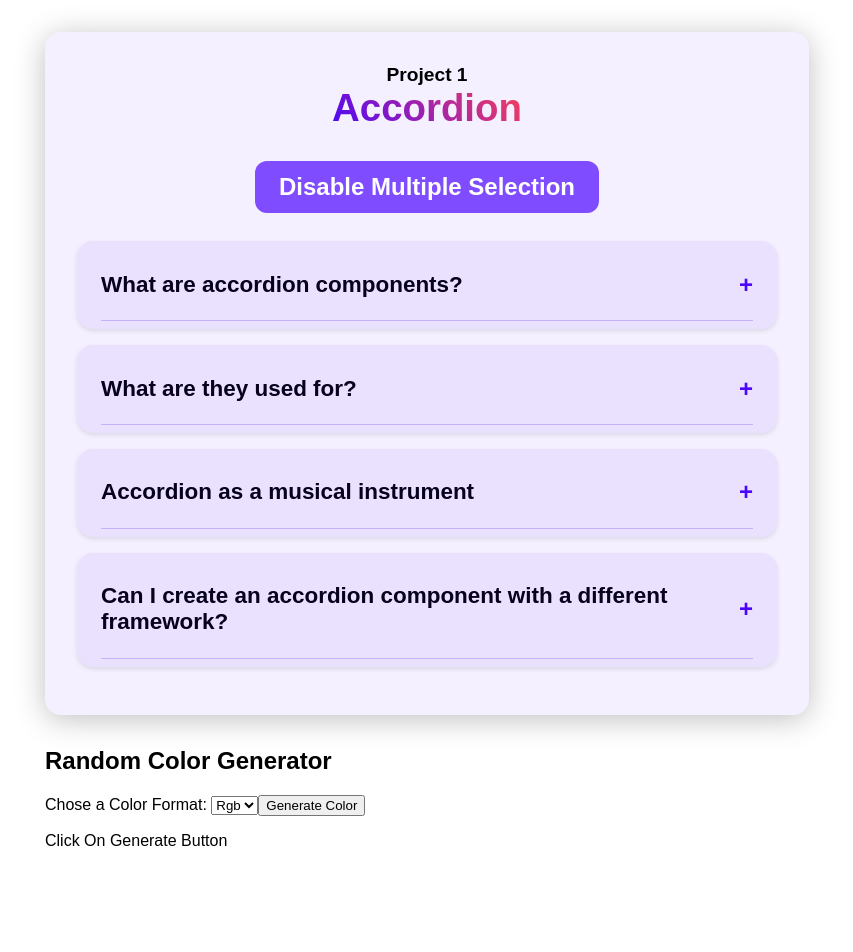
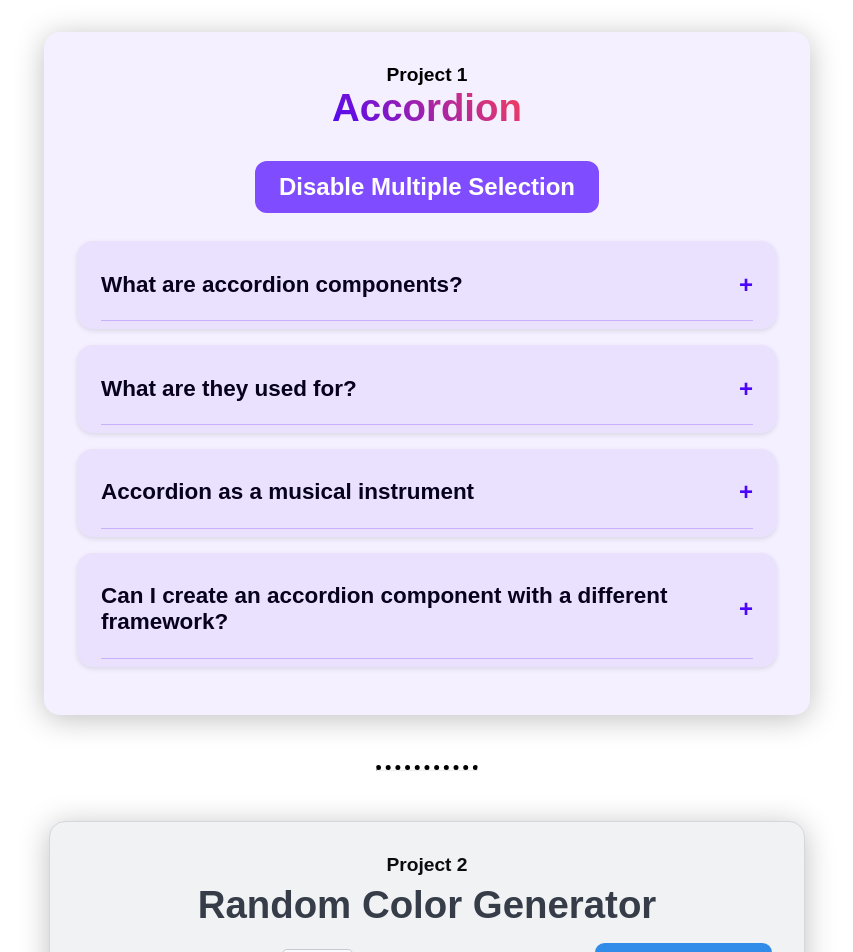
Before and after one commit to Shubham-567/React-Projects, a React app in the folder Small-Projects/: page / in a window 1280 px wide. Shown: the top 952 px of the page, without its empty margins (213-1066 px from the left). Before the commit the page ends 898 px from the top, so only its background shows below. Built offline with nearby package versions, Linux system fonts and the light colour scheme; the HTML template or start-up script is replaced by a standard one.

Commit message:
Added Css to Random Color Generator Component.

```diff
--- a/Small-Projects/src/App.jsx
+++ b/Small-Projects/src/App.jsx
@@ -6,6 +6,7 @@ function App() {
   return (
     <>
       <Accordion />
+      <hr />
       <RandomColorGenerator />
     </>
   )
--- /dev/null
+++ b/Small-Projects/src/Components/2-Random-Color-Generator/ColorGenerator.module.css
@@ -0,0 +1,113 @@
+/* Updated Wrapper Styles */
+.wrapper {
+  background-color: hsl(220, 15%, 95%);
+  padding: 2em;
+  margin: 2em auto;
+  width: 700px;
+  max-width: 90%;
+  border: 1px solid hsl(220, 15%, 85%);
+  border-radius: 1em;
+  box-shadow: 0 4px 30px rgba(0, 0, 0, 0.25);
+}
+
+.wrapper p,
+h2 {
+  text-align: center;
+}
+
+.wrapper > p {
+  font-size: 1.2rem;
+  font-weight: bold;
+  margin: 0;
+  text-align: center;
+  color: hsl(220, 15%, 5%);
+}
+
+.wrapper h2 {
+  font-size: 2.4rem;
+  margin: 0.2em 0 0.4em;
+  text-align: center;
+  color: hsl(220, 15%, 25%);
+}
+
+/* Controls Section */
+.controls {
+  display: flex;
+  justify-content: space-between;
+  align-items: center;
+  margin-top: 1em;
+}
+
+.controls label {
+  font-size: 1.2rem;
+  color: hsl(220, 15%, 30%);
+}
+
+.controls select {
+  font-size: 1rem;
+  padding: 0.4em 0.6em;
+  border: 1px solid hsl(220, 15%, 80%);
+  border-radius: 0.3em;
+  cursor: pointer;
+  background-color: hsl(220, 15%, 98%);
+  transition: border-color 0.2s ease, box-shadow 0.2s ease;
+}
+
+.controls select:focus {
+  outline: none;
+  border-color: hsl(210, 100%, 60%);
+  box-shadow: 0 0 4px hsl(210, 100%, 60%);
+}
+
+.controls button {
+  font-size: 1.2rem;
+  padding: 0.6em 1em;
+  border: none;
+  border-radius: 0.5em;
+  background-color: hsl(210, 80%, 55%);
+  color: white;
+  font-weight: bold;
+  cursor: pointer;
+  transition: background-color 0.3s ease, transform 0.2s ease,
+    box-shadow 0.2s ease;
+}
+
+.controls button:hover {
+  background-color: hsl(210, 80%, 45%);
+  transform: translateY(-3px);
+  box-shadow: 0 6px 12px rgba(0, 0, 0, 0.15);
+}
+
+.controls button:active {
+  transform: translateY(0);
+}
+
+/* Color Display Section */
+.color {
+  display: flex;
+  align-items: center;
+  justify-content: center;
+  margin: 1.5em 0;
+  width: 100%;
+  height: 150px;
+  background-color: hsl(290, 70%, 55%);
+  border: none;
+  border-radius: 1em;
+  transition: transform 0.5s ease, box-shadow 1s ease;
+}
+
+.color:hover {
+  transform: translateY(-3px);
+  box-shadow: 0 6px 12px rgba(0, 0, 0, 0.15);
+}
+
+.color p {
+  font-size: 1.4rem;
+  background-color: hsl(0, 0%, 100%);
+  color: hsl(220, 15%, 35%);
+  padding: 0.6em 1.2em;
+  border: 1px solid hsl(0, 0%, 85%);
+  border-radius: 0.5em;
+  box-shadow: 0 2px 4px rgba(0, 0, 0, 0.1);
+  transition: box-shadow 0.2s ease;
+}
--- a/Small-Projects/src/Components/2-Random-Color-Generator/RandomColorGenerator.jsx
+++ b/Small-Projects/src/Components/2-Random-Color-Generator/RandomColorGenerator.jsx
@@ -1,4 +1,5 @@
 import React, { useState } from "react";
+import style from "./ColorGenerator.module.css";
 
 function RandomColorGenerator() {
     const [randomColor, setRandomColor] = useState("Click On Generate Button");
@@ -60,9 +61,11 @@ function RandomColorGenerator() {
     }
 
     return (
-        <div className='wrapper'>
+        <div className={style.wrapper}>
+            <p>Project 2</p>
             <h2>Random Color Generator</h2>
-            <div className='controls'>
+            <div className={style.controls}>
+                <div>
                     <label htmlFor='color-format'>Chose a Color Format: </label>
                     <select
                         value={colorFormat}
@@ -73,10 +76,12 @@ function RandomColorGenerator() {
                         <option value='hex'>Hex</option>
                         <option value='hsl'>Hsl</option>
                     </select>
+                </div>
+
                 <button onClick={handleGenerateColor}>Generate Color</button>
             </div>
 
-            <div className='color' style={{ backgroundColor: randomColor }}>
+            <div className={style.color} style={{ backgroundColor: randomColor }}>
                 <p>{randomColor}</p>
             </div>
         </div>
--- a/Small-Projects/src/index.css
+++ b/Small-Projects/src/index.css
@@ -9,3 +9,9 @@ body {
   flex-direction: column;
   font-family: Arial, Helvetica, sans-serif;
 }
+
+hr {
+  border-top: 5px dotted black;
+  width: 100px;
+  margin: 50px auto;
+}
```
Lines whose indentation alone changed are shown as unchanged.
